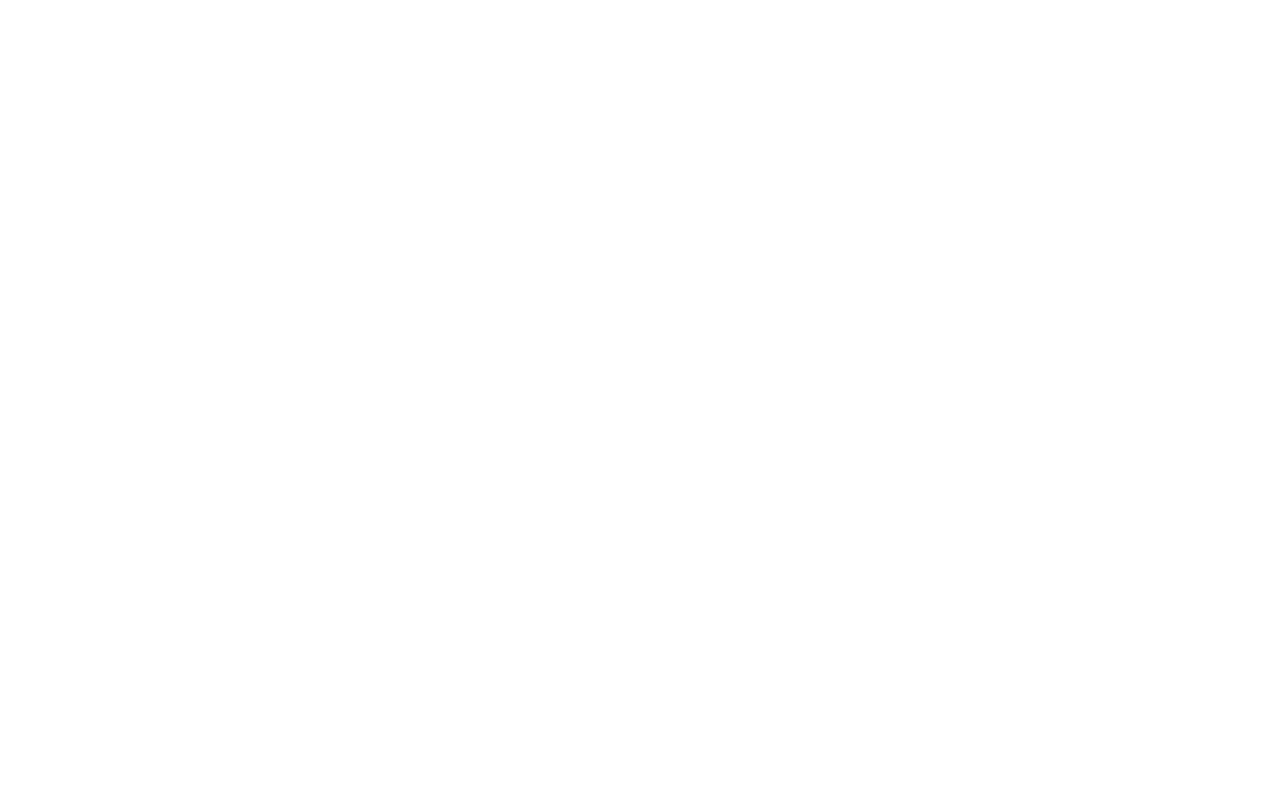
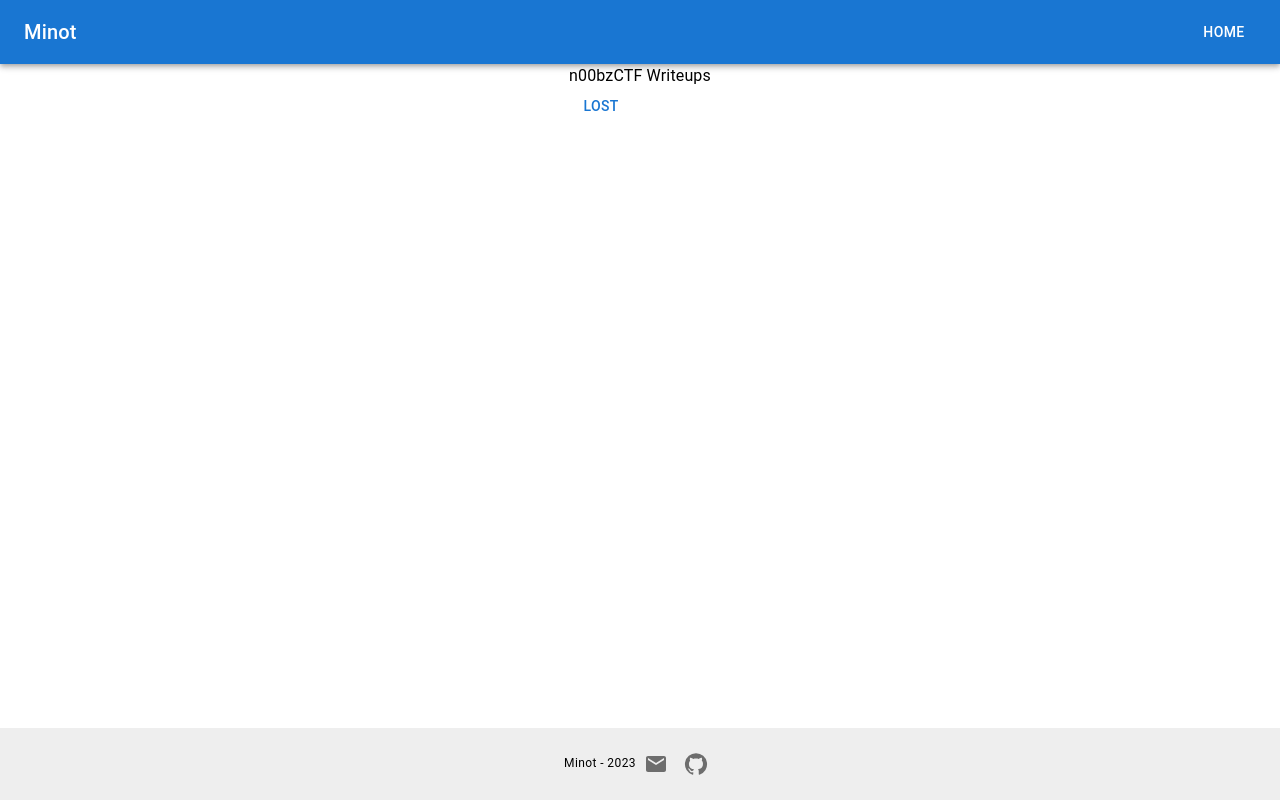
Before and after one commit to Minot1/Minot1.github.io, a React (Create React App) app: page /posts/n00bz-ctf-2023 in a window 1280 px wide. Before the commit this address had no page. Built offline with nearby package versions, Linux system fonts and the light colour scheme.

Commit message:
change page structure and replace a to navigate

```diff
--- a/src/App.js
+++ b/src/App.js
@@ -1,13 +1,15 @@
-import { Route, Routes } from 'react-router-dom';
-import './App.css';
-import HomePage from './pages/HomePage';
-import NoobsCTF from './pages/NoobsCTF';
+import { Route, Routes } from "react-router-dom";
+import "./App.css";
+import HomePage from "./pages/HomePage";
+import LostWriteup from "./posts/n00bzCTF2023/LostWriteup";
+import NoobzCtf from "./posts/n00bzCTF2023/NoobzCtf";
 
 function App() {
   return (
     <Routes>
-      <Route path='/' element={<HomePage></HomePage>}></Route>
-      <Route path='/n00bz' element={<NoobsCTF></NoobsCTF>}></Route>
+      <Route path="/" element={<HomePage></HomePage>}></Route>
+      <Route path="/posts/n00bz-ctf-2023" element={<NoobzCtf></NoobzCtf>}></Route>
+      <Route path="/posts/n00bz-ctf-2023/lost" element={<LostWriteup></LostWriteup>}></Route>
     </Routes>
   );
 }
--- a/src/components/CustomMarkdown.js
+++ b/src/components/CustomMarkdown.js
@@ -15,8 +15,6 @@ function CustomMarkdown({ path }) {
     return <img alt="" {...props} style={{ maxWidth: "100%" }} />;
   };
 
-  const MarkdownCode = (props) => {};
-
   return <ReactMarkdown rehypePlugins={[rehypeRaw]} components={{ img: MarkdownImage }} children={markdown}></ReactMarkdown>;
 }
 
--- a/src/components/Footer.js
+++ b/src/components/Footer.js
@@ -1,4 +1,4 @@
-import { Box, Button, IconButton, Typography } from "@mui/material";
+import { Box, IconButton, Typography } from "@mui/material";
 import React from "react";
 import GitHubIcon from "@mui/icons-material/GitHub";
 import EmailIcon from "@mui/icons-material/Email";
--- a/src/pages/HomePage.js
+++ b/src/pages/HomePage.js
@@ -1,15 +1,18 @@
-import React from 'react'
-import BasePage from '../components/BasePage'
+import React from "react";
+import BasePage from "../components/BasePage";
+import { useNavigate } from "react-router-dom";
+import { Button } from "@mui/material";
 
 function HomePage() {
+  const navigate = useNavigate();
+
   return (
     <BasePage>
-        <p>
-          Welcome
-        </p>
-        <a href='/n00bz'>n00bzCTF2023 Writeups</a>
+      <p>Welcome</p>
+      <Button onClick={() => navigate("/posts/n00bz-ctf-2023")}>n00bzCTF2023 Writeups</Button>
+      <a href="/posts/n00bz-ctf-2023">n00bzCTF2023 Writeups</a>
     </BasePage>
-  )
+  );
 }
 
-export default HomePage
+export default HomePage;
--- a/src/pages/NoobsCTF.js
+++ /dev/null
@@ -1,16 +0,0 @@
-import React from 'react'
-import BasePage from '../components/BasePage';
-import CustomMarkdown from '../components/CustomMarkdown';
-
-function NoobsCTF() {
-
-  return (
-    <BasePage>
-        <div>
-            <CustomMarkdown path="/n00bzCTF2023/Lost/Lost.md"></CustomMarkdown>
-        </div>
-    </BasePage>
-  )
-}
-
-export default NoobsCTF
--- /dev/null
+++ b/src/posts/n00bzCTF2023/LostWriteup.js
@@ -0,0 +1,15 @@
+import React from "react";
+import BasePage from "../../components/BasePage";
+import CustomMarkdown from "../../components/CustomMarkdown";
+
+function LostWriteup() {
+  return (
+    <BasePage>
+      <div>
+        <CustomMarkdown path="/n00bzCTF2023/Lost/Lost.md"></CustomMarkdown>
+      </div>
+    </BasePage>
+  );
+}
+
+export default LostWriteup;
--- /dev/null
+++ b/src/posts/n00bzCTF2023/NoobzCtf.js
@@ -0,0 +1,19 @@
+import React from "react";
+import BasePage from "../../components/BasePage";
+import { Button, Typography } from "@mui/material";
+import { useNavigate } from "react-router-dom";
+
+function NoobzCtf() {
+  const navigate = useNavigate();
+
+  return (
+    <BasePage>
+      <div>
+        <Typography>n00bzCTF Writeups</Typography>
+        <Button onClick={() => navigate("/posts/n00bz-ctf-2023/lost")}>Lost</Button>
+      </div>
+    </BasePage>
+  );
+}
+
+export default NoobzCtf;
```
